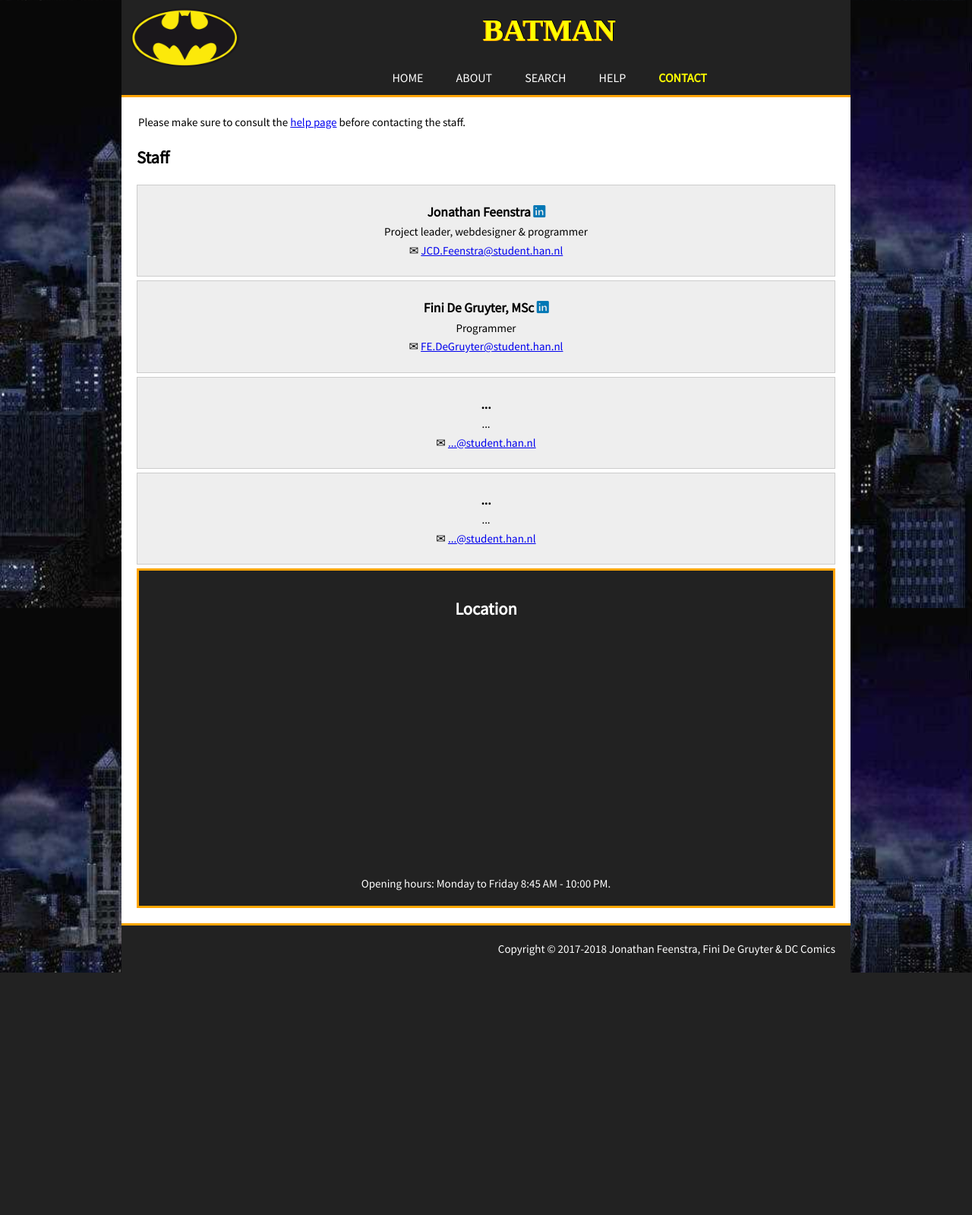
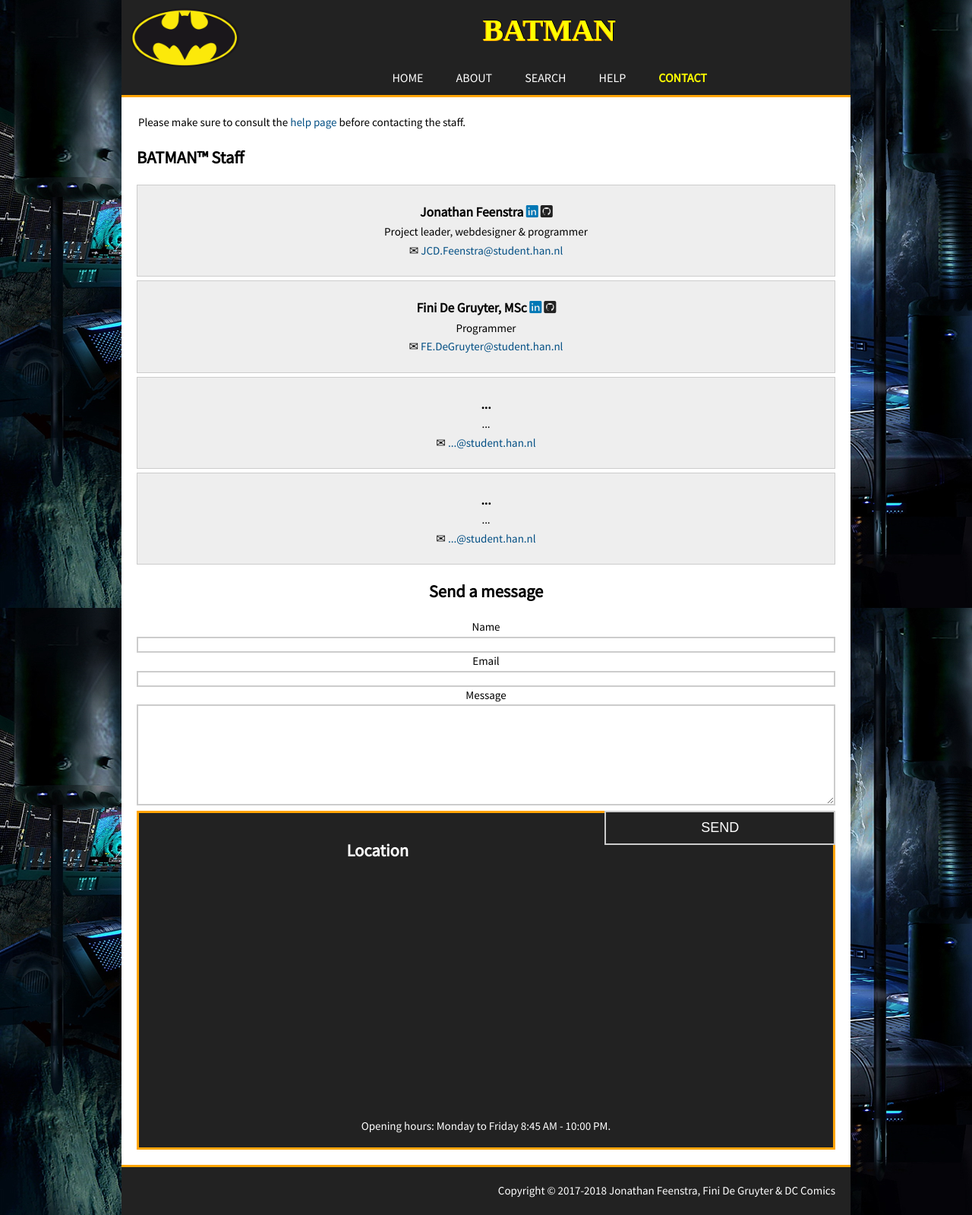
Before and after one commit to JonathanFeenstra/BATMAN, a Flask app: page /contact in a window 1280 px wide. Shown: the whole page at 76% size. Before the commit the page ends 1280 px from the top, so only its background shows below. Run offline with Flask 2, Linux system fonts and the light colour scheme; a map, chart or similar area stays blank; some libraries are stand-ins or nearby versions.

Commit message:
Added contact form

```diff
--- a/static/css/style.css
+++ b/static/css/style.css
@@ -13,7 +13,7 @@
 	width: 100%;
 	min-height: 80px;
 	padding-top: 10px;
-	border-bottom: orange 3px solid;
+	border-bottom: orange solid 3px;
 }
 
 .container {
@@ -35,7 +35,13 @@
 }
 
 a {
+	color: #034f84;
+	text-decoration: none;
 	cursor: url(../cursor/pointer.cur), auto;
+}
+
+a:hover {
+	text-decoration: underline;
 }
 
 ul {
@@ -50,6 +56,7 @@
 	text-align: center;
 	color: white;
 	overflow: hidden;
+	border-bottom: orange solid 3px;
 }
 
 #showcase h1 {
@@ -90,6 +97,14 @@
 	color: yellow;
 }
 
+#logo a {
+	color: yellow;
+}
+
+#logo a:hover {
+	text-decoration: none;
+}
+
 /* Nav */
 #nav {
 	float: right;
@@ -119,6 +134,44 @@
 	font-weight: bold;
 }
 
+/* Form */
+form {
+	max-width: 100%;
+}
+
+form input, textarea {
+	border: #CCC solid 2px;
+	width: 100%;
+	box-sizing: border-box;
+}
+
+form textarea {
+	height: 10em;
+}
+
+form input:focus, textarea:focus {
+	outline: none;
+	border: orange solid 2px;
+}
+
+form input[type=submit] {
+	background: #222;
+	color: white;
+	font-size: 18px;
+	padding: 10px;
+	text-transform: uppercase;
+	width: 33%;
+	float: right;
+}
+
+form label {
+	display: block;
+}
+
+form label span {
+	display: block;
+}
+
 /* Sidebar */
 aside#sidebar {
 	float: right;
@@ -145,9 +198,14 @@
 	margin: 2px;
 }
 
-ul#staff h3 a {
+a.linkedin  {
 	text-decoration: none;
 	color: #0077B5;
+}
+
+a.github {
+	text-decoration: none;
+	color: #222;
 }
 
 /* Footer */
--- a/templates/about.html
+++ b/templates/about.html
@@ -1,6 +1,6 @@
 {% extends 'layout.html' %}
 {% set active_page = 'about' %}
-{% block title %}BATMAN - About{% endblock %}
+{% block title %}BATMAN&#8482; - About{% endblock %}
 
 {% block content %}
 	<h2>This page is empty...</h2>
--- a/templates/contact.html
+++ b/templates/contact.html
@@ -1,21 +1,37 @@
 {% extends 'layout.html' %}
 {% set active_page = 'contact' %}
-{% block title %}BATMAN - Contact{% endblock %}
+{% block title %}BATMAN&#8482; - Contact{% endblock %}
 
 {% block content %}
 	<div>
 		<p>Please make sure to consult the <a href="/help">help page</a> before contacting the staff.</p>
-		<h2>Staff</h2>
+		<h2>BATMAN&#8482; Staff</h2>
 	</div>
 	<article id="main-col">
 		<ul id="staff">
 			<li>
-				<h3>Jonathan Feenstra <a href="https://www.linkedin.com/in/jonathanfeenstra"><i class="fab fa-linkedin" aria-hidden="true"></a></i></h3>
+				<h3>
+					Jonathan Feenstra
+					<a class="linkedin" href="https://www.linkedin.com/in/jonathanfeenstra">
+						<i class="fab fa-linkedin" aria-hidden="true"></i>
+					</a>
+					<a class="github" href="https://github.com/JonathanFeenstra">
+						<i class="fab fa-github-square" aria-hidden="true"></i>
+					</a>
+				</h3>
 				<p>Project leader, webdesigner &amp programmer</p>
 				<p>&#x2709; <a href="mailto:JCD.Feenstra@student.han.nl?subject=BATMAN">JCD.Feenstra@student.han.nl</a></p>
 			</li>
 			<li>
-				<h3>Fini De Gruyter, MSc <a href="https://www.linkedin.com/in/finigruyter"><i class="fab fa-linkedin" aria-hidden="true"></a></i></h3>
+				<h3>
+					Fini De Gruyter, MSc
+					<a class="linkedin" href="https://www.linkedin.com/in/finigruyter">
+						<i class="fab fa-linkedin" aria-hidden="true"></i>
+					</a>
+					<a class="github" href="https://github.com/FiniDG-HAN">
+						<i class="fab fa-github-square" aria-hidden="true"></i>
+					</a>
+				</h3>
 				<p>Programmer</p>
 				<p>&#x2709; <a href="mailto:FE.DeGruyter@student.han.nl?subject=BATMAN">FE.DeGruyter@student.han.nl</a></p>
 			</li>
@@ -30,6 +46,16 @@
 				<p>&#x2709; <a href="mailto:...@student.han.nl?subject=BATMAN">...@student.han.nl</a></p>
 			</li>
 		</ul>
+		<h2>Send a message</h2>
+		<form action="https://formspree.io/JCD.Feenstra@student.han.nl" method="POST">
+			<label><span>Name</span>
+				<input type="text" name="name"></label>
+			<label><span>Email</span>
+				<input type="email" name="_replyto"></label>
+			<label><span>Message</span>
+				<textarea name="message"></textarea></label>
+			<input type="submit" value="Send">
+		</form>
 	</article>
 	<aside id="sidebar">
 		<div class="box">
--- a/templates/help.html
+++ b/templates/help.html
@@ -1,6 +1,6 @@
 {% extends 'layout.html' %}
 {% set active_page = 'help' %}
-{% block title %}BATMAN - Help{% endblock %}
+{% block title %}BATMAN&#8482; - Help{% endblock %}
 
 {% block content %}
 	<h2>This page is empty...</h2>
--- a/templates/home.html
+++ b/templates/home.html
@@ -1,6 +1,6 @@
 {% extends 'layout.html' %}
 {% set active_page = 'home' %}
-{% block title %}BATMAN - Biomedical Article Text Mining ApplicatioN{% endblock %}
+{% block title %}BATMAN&#8482; - Biomedical Article Text Mining ApplicatioN{% endblock %}
 
 {% block container %}
 <section id="showcase">
--- a/templates/layout.html
+++ b/templates/layout.html
@@ -13,8 +13,8 @@
   <body>
     <header class="container">
   		<div id="logo">
-  			<p style="float: left;"><img src="{{ url_for('static', filename='img/batmanlogo.png')}}" alt="BATMAN" height="80"></p>
-  			<p><h1>BATMAN</h1></p>
+  			<p style="float: left;"><a href="/"><img src="{{ url_for('static', filename='img/batmanlogo.png')}}" alt="BATMAN" height="80"></a></p>
+  			<p><h1><a href="/">BATMAN</a></h1></p>
   		</div>
   		<div id="nav">
   			<ul>
--- a/templates/search.html
+++ b/templates/search.html
@@ -1,6 +1,6 @@
 {% extends 'layout.html' %}
 {% set active_page = 'search' %}
-{% block title %}BATMAN - Search{% endblock %}
+{% block title %}BATMAN&#8482; - Search{% endblock %}
 
 {% block content %}
 	<h2>This page is empty...</h2>
```
Also changed, not shown: static/img/background.jpg.
